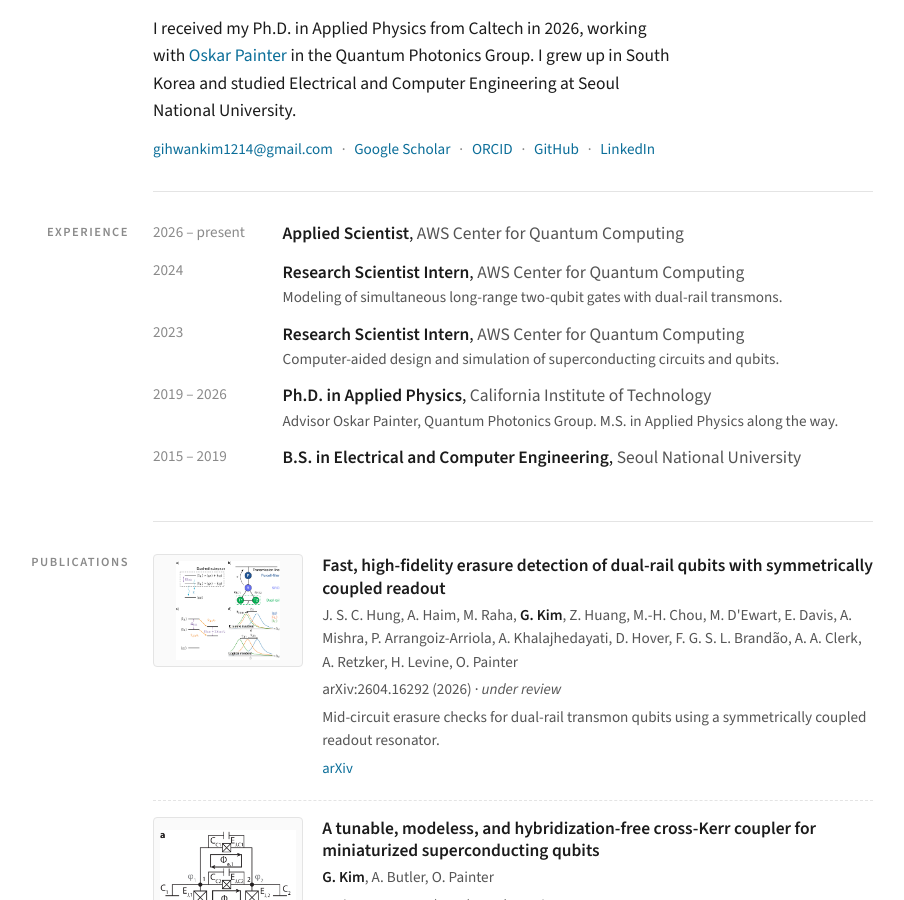
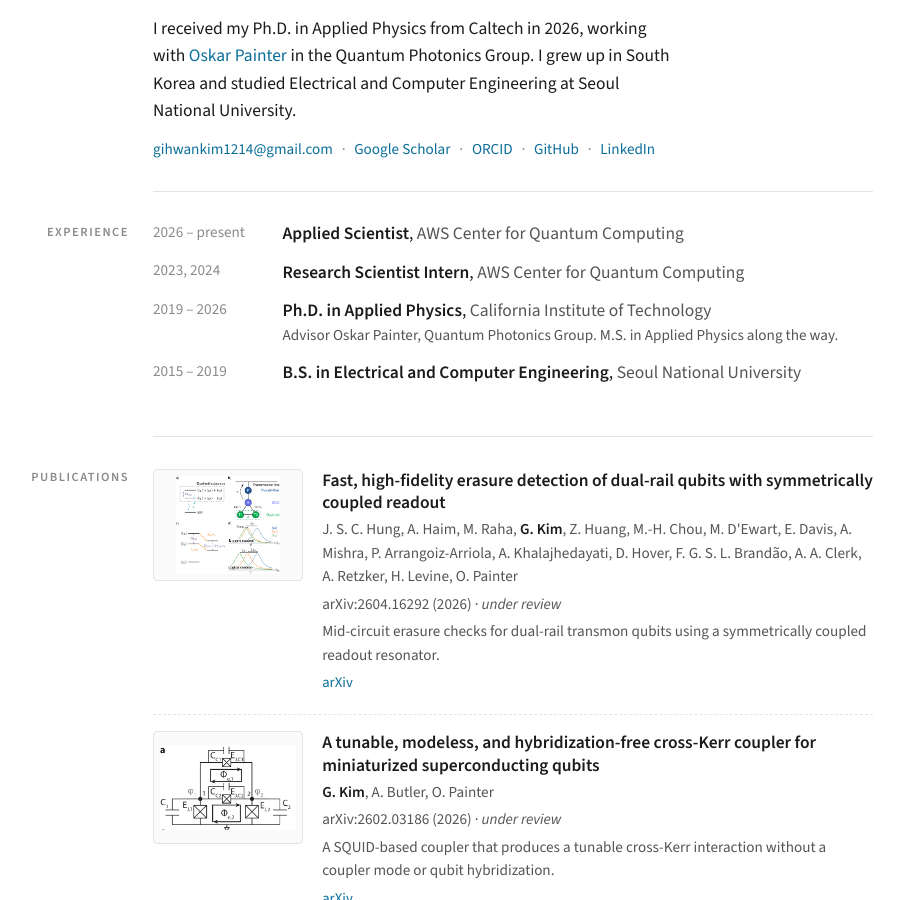
Before and after one commit to gihwan-scqubits/gihwan-scqubits.github.io, a Jekyll site: the page built from index.md, in a window 1280 px wide and 900 px high, scrolled down 303 px. Shown: the whole window, without its empty margins (127-1031 px from the left). Built offline with Jekyll 4.4.1, drawn with Linux system fonts in a browser that asks for light colours.

Commit message:
Collapse internships into one line
Co-Authored-By: Claude Fable 5.1 <noreply@anthropic.com>
Claude-Session: https://claude.ai/code/session_01D9GyQzp35NGwXa4HyFQyv5

```diff
--- a/_data/experience.yml
+++ b/_data/experience.yml
@@ -5,12 +5,7 @@ positions:
     dates: 2026 – present
   - title: Research Scientist Intern
     org: AWS Center for Quantum Computing
-    dates: 2024
-    note: Modeling of simultaneous long-range two-qubit gates with dual-rail transmons.
-  - title: Research Scientist Intern
-    org: AWS Center for Quantum Computing
-    dates: 2023
-    note: Computer-aided design and simulation of superconducting circuits and qubits.
+    dates: 2023, 2024
 
 education:
   - degree: Ph.D. in Applied Physics
```
